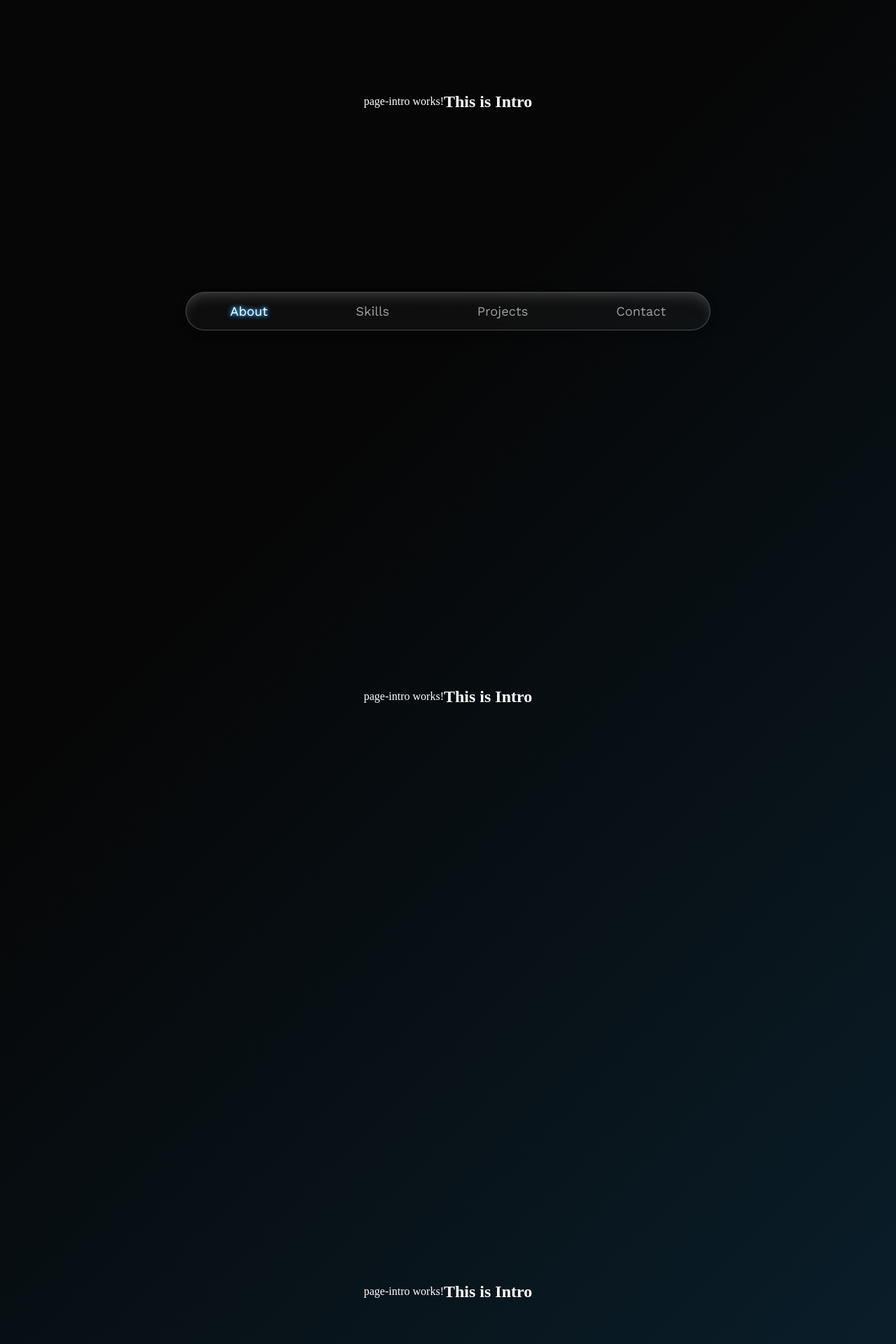
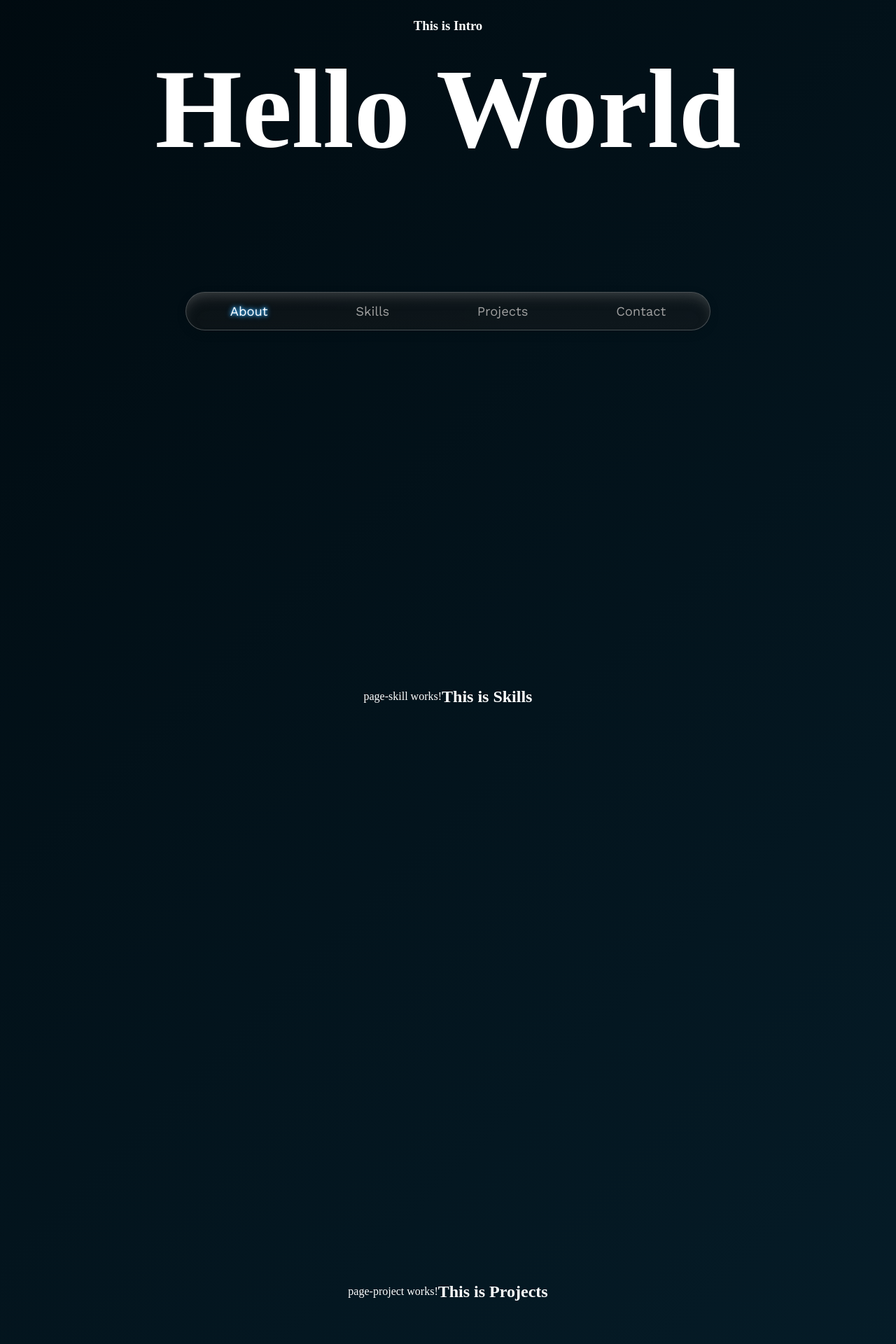
Before and after one commit to Strangedip/Portfolio, an Angular app: page / in a window 1280 px wide. Shown: the part 280-2200 px from the top of the page at 70% size. Built offline with nearby package versions, Linux system fonts and the light colour scheme.

Commit message:
adjustment

```diff
--- a/src/app/app.component.scss
+++ b/src/app/app.component.scss
@@ -1,4 +1,4 @@
 .container{
-    // background:linear-gradient(to bottom right,#060606,#0c2b3e);
-    background:linear-gradient(135deg, #060606 30%, #0c2b3e 100%);
+    // background:linear-gradient(135deg, #060606 30%, #0c2b3e 100%);
+    background:linear-gradient(135deg, #00090e , #072230 );
 }
--- a/src/app/logo-banner/logo-banner.component.html
+++ b/src/app/logo-banner/logo-banner.component.html
@@ -1 +1 @@
-<h1>LOGO</h1>
+<h1>Strange</h1>
--- a/src/app/logo-banner/logo-banner.component.scss
+++ b/src/app/logo-banner/logo-banner.component.scss
@@ -1,4 +1,5 @@
 h1{
+    font-size: 2.5rem;
     position: absolute;
     top: 0;
     left: 0;
--- a/src/app/page-contact/page-contact.component.html
+++ b/src/app/page-contact/page-contact.component.html
@@ -1,4 +1,4 @@
 <div class="main">
-    <p>page-intro works!</p>
-    <h1>This is Intro</h1>
+    <p>page-contact works!</p>
+    <h1>This is Contact</h1>
 </div>
--- a/src/app/page-intro/page-intro.component.html
+++ b/src/app/page-intro/page-intro.component.html
@@ -1,6 +1,6 @@
 
 <div class="main">
     <logo-banner></logo-banner>
-    <p>page-intro works!</p>
-    <h1>This is Intro</h1>
+    <h3>This is Intro</h3>
+    <h1>Hello World</h1>
 </div>
--- a/src/app/page-intro/page-intro.component.scss
+++ b/src/app/page-intro/page-intro.component.scss
@@ -1,7 +1,12 @@
 .main{
     height: 850px;
     display: flex;
+    flex-direction: column;
     justify-content: center;
     align-items: center;
     color: #FFF;
 }
+h1{
+    padding: 1rem;
+    font-size: 10rem;
+}
--- a/src/app/page-projects/page-projects.component.html
+++ b/src/app/page-projects/page-projects.component.html
@@ -1,4 +1,4 @@
 <div class="main">
-    <p>page-intro works!</p>
-    <h1>This is Intro</h1>
+    <p>page-project works!</p>
+    <h1>This is Projects</h1>
 </div>
--- a/src/app/page-skills/page-skills.component.html
+++ b/src/app/page-skills/page-skills.component.html
@@ -1,5 +1,5 @@
 
 <div class="main">
-    <p>page-intro works!</p>
-    <h1>This is Intro</h1>
+    <p>page-skill works!</p>
+    <h1>This is Skills</h1>
 </div>
```
